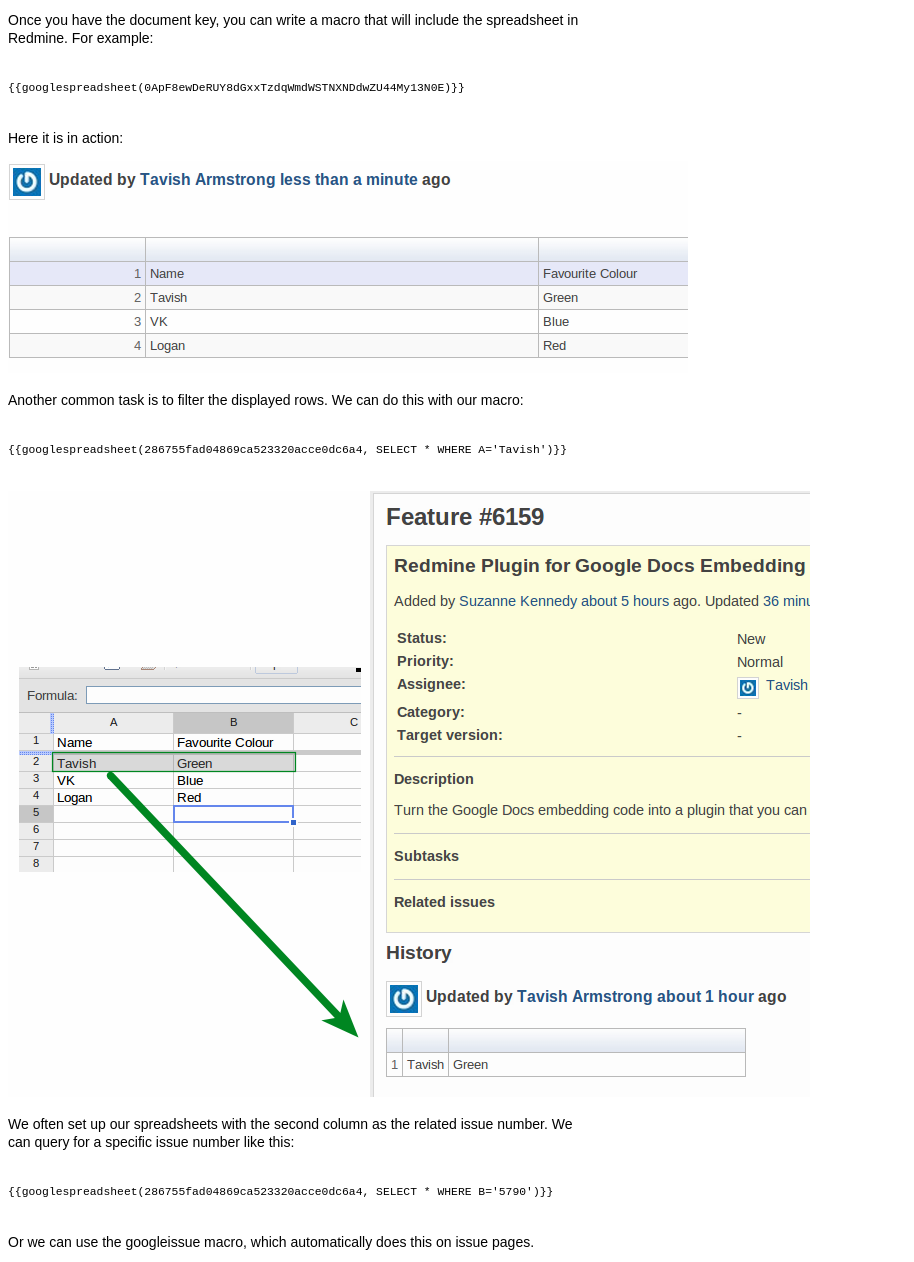
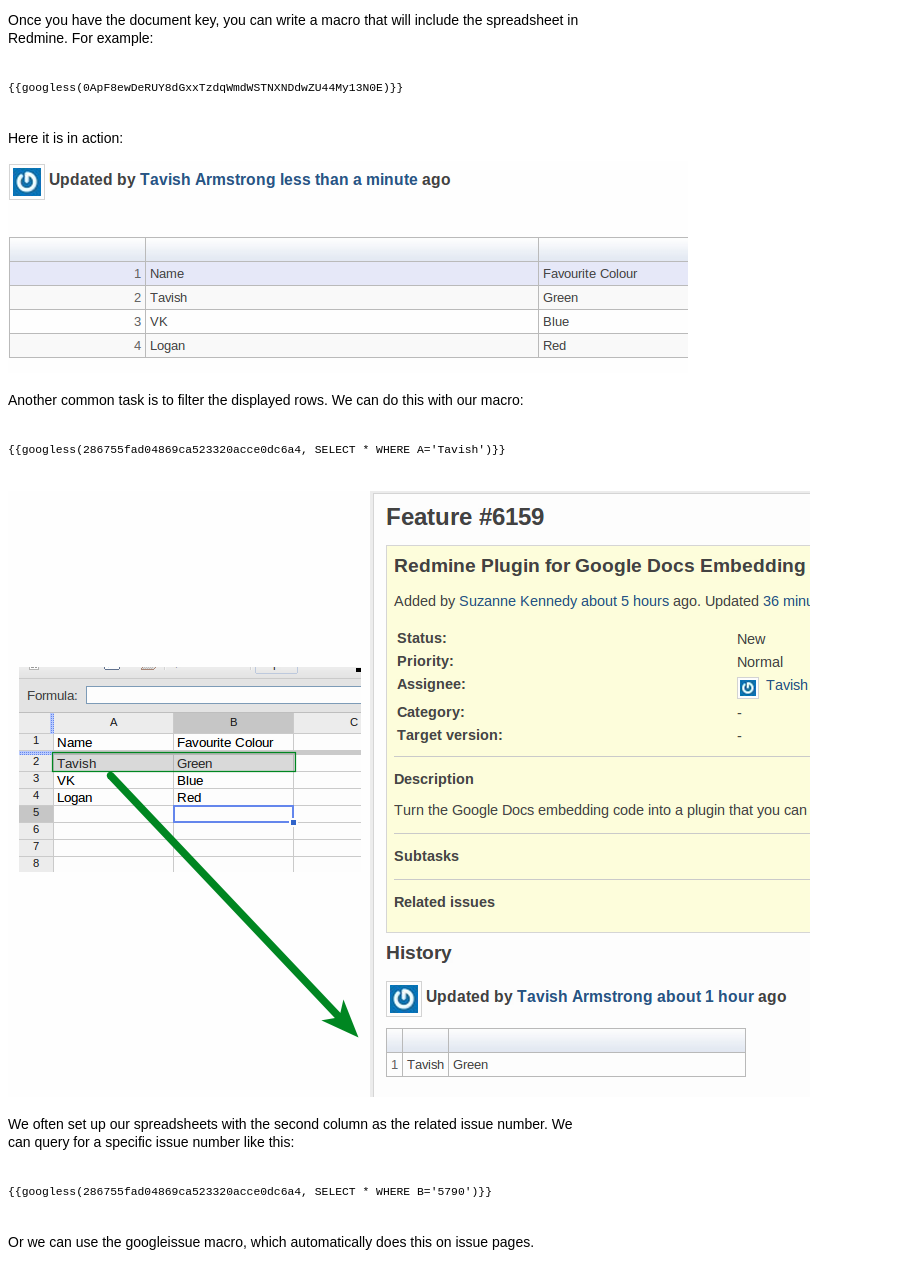
Before and after one commit to tarmstrong/redmine_google_docs, a plain HTML site: page redmine.html in a window 1280 px wide. Shown: the part 958-2220 px from the top of the page, without its empty margins (0-914 px from the left). Drawn offline with Linux system fonts and the light colour scheme.

Commit message:
googlespreadsheet to googless

```diff
--- a/redmine.html
+++ b/redmine.html
@@ -48,7 +48,7 @@
 <p>Once you have the document key, you can write a macro that will include the spreadsheet in Redmine. For example:</p>
 
 <pre><code>
-{{googlespreadsheet(0ApF8ewDeRUY8dGxxTzdqWmdWSTNXNDdwZU44My13N0E)}}
+{{googless(0ApF8ewDeRUY8dGxxTzdqWmdWSTNXNDdwZU44My13N0E)}}
 </code>
 </pre>
 
@@ -59,7 +59,7 @@
 <p>Another common task is to filter the displayed rows. We can do this with our macro:</p>
 
 <pre><code>
-{{googlespreadsheet(286755fad04869ca523320acce0dc6a4, SELECT * WHERE A='Tavish')}}
+{{googless(286755fad04869ca523320acce0dc6a4, SELECT * WHERE A='Tavish')}}
 </code>
 </pre>
 
@@ -68,7 +68,7 @@
 <p>We often set up our spreadsheets with the second column as the related issue number. We can query for a specific issue number like this:</p>
 
 <pre><code>
-{{googlespreadsheet(286755fad04869ca523320acce0dc6a4, SELECT * WHERE B='5790')}}
+{{googless(286755fad04869ca523320acce0dc6a4, SELECT * WHERE B='5790')}}
 </code>
 </pre>
 
```
Also changed, not shown: 1 other file.
